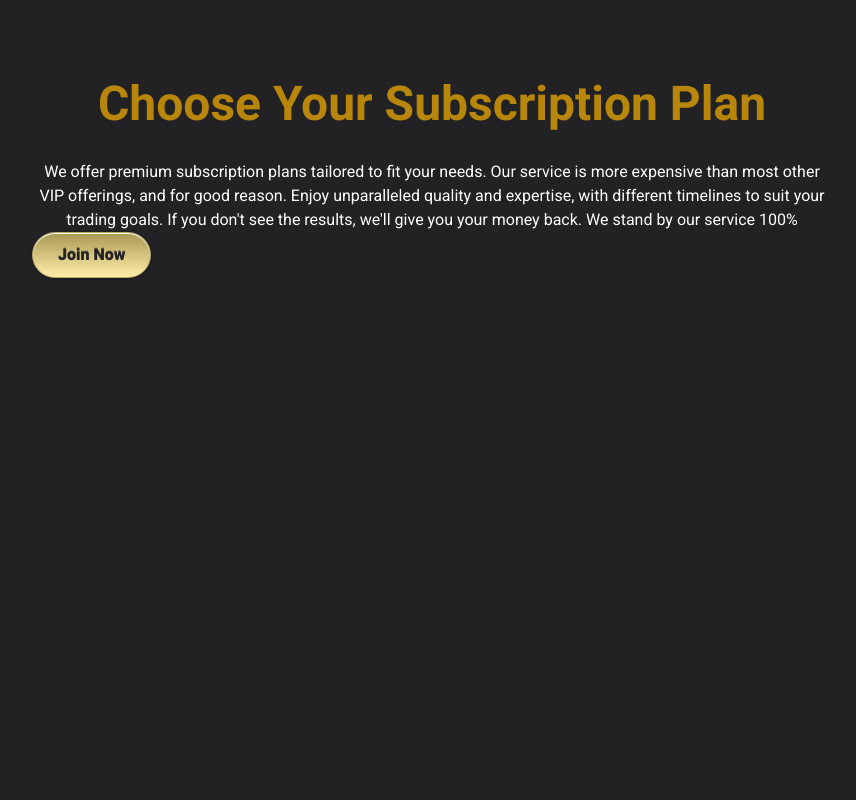
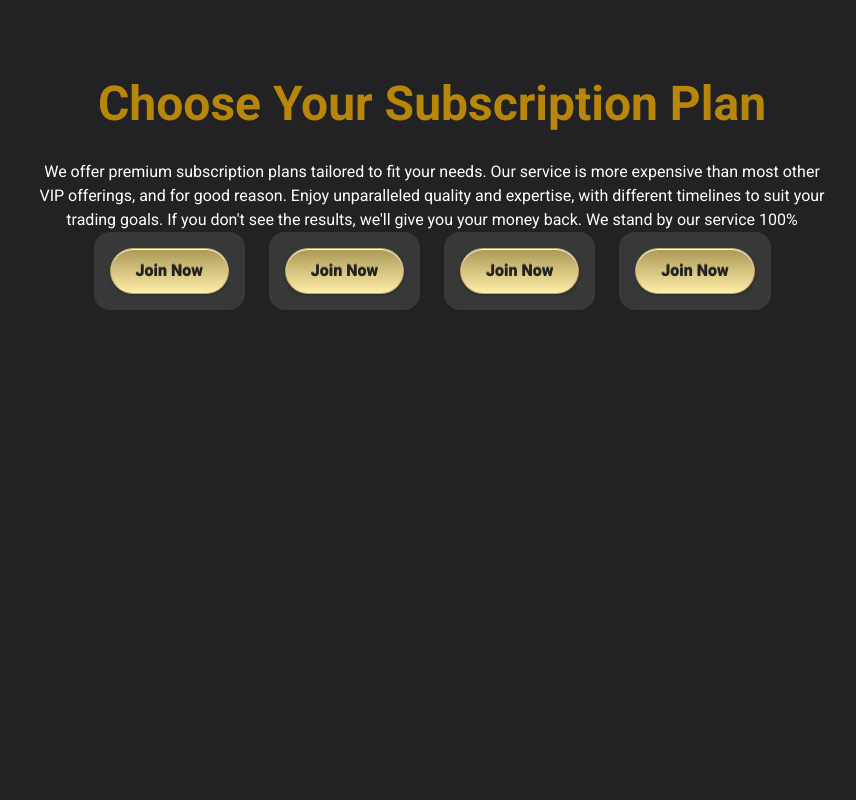
Before and after one commit to joheee/frontend-crypto-bot, a React (Vite) app: page /bs in a window 1280 px wide. Shown: the top 800 px of the page, without its empty margins (208-1064 px from the left). Built offline with nearby package versions, Linux system fonts and the light colour scheme.

Commit message:
pricing card

```diff
--- a/src/components/Pricing.tsx
+++ b/src/components/Pricing.tsx
@@ -14,7 +14,12 @@ export default function Pricing() {
         timelines to suit your trading goals. If you don't see the results,
         we'll give you your money back. We stand by our service 100%
       </div>
-      <PricingCard />
+      <div className="flex gap-6 flex-wrap justify-center">
+        <PricingCard />
+        <PricingCard />
+        <PricingCard />
+        <PricingCard />
+      </div>
     </PaddingLayout>
   );
 }
--- a/src/components/card/PricingCard.tsx
+++ b/src/components/card/PricingCard.tsx
@@ -2,7 +2,7 @@ import MetalicButton from "../MetalicButton";
 
 export default function PricingCard() {
   return (
-    <div>
+    <div className="p-4 bg-secondary-black w-fit rounded-2xl">
       <MetalicButton text="Join Now" onClick={() => {}} />
     </div>
   );
```
